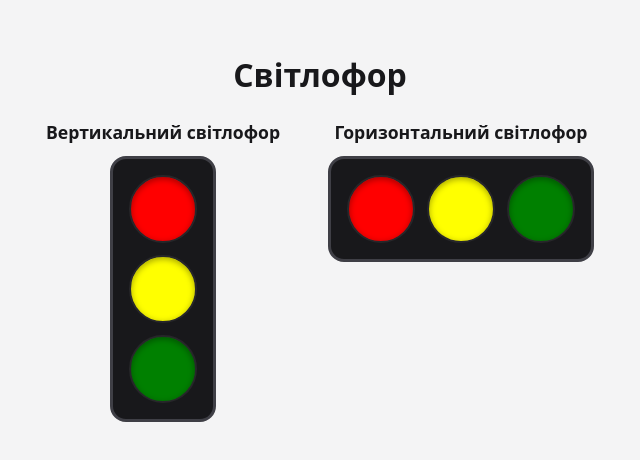
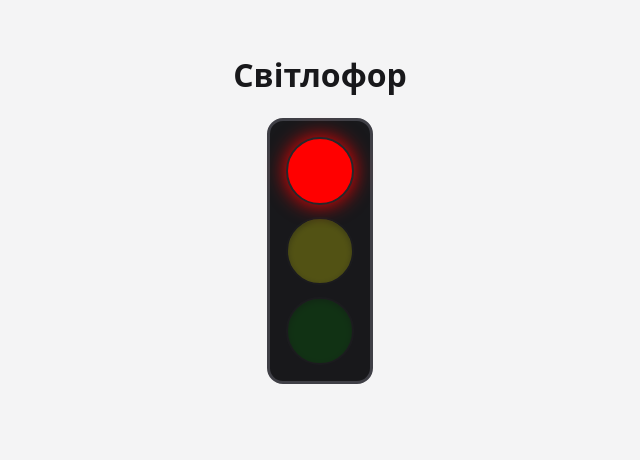
Before and after one commit to Bishop-mstr/frontend-labs, a React (Vite) app: page / in a window 1280 px wide. Shown: the top 460 px of the page, without its empty margins (320-960 px from the left). Built offline with nearby package versions, Linux system fonts and the light colour scheme.

Commit message:
feat: switch to single TrafficLights and add currentSignal state

```diff
--- a/src/App.jsx
+++ b/src/App.jsx
@@ -5,16 +5,7 @@ function App() {
   return (
     <main className="app">
       <h1>Світлофор</h1>
-      <div className="traffic-lights-demo">
-        <section className="traffic-light-card">
-          <h2>Вертикальний світлофор</h2>
-          <TrafficLights orientation="vertical" />
-        </section>
-        <section className="traffic-light-card">
-          <h2>Горизонтальний світлофор</h2>
-          <TrafficLights orientation="horizontal" />
-        </section>
-      </div>
+      <TrafficLights orientation="vertical" />
     </main>
   )
 }
--- a/src/components/Light.css
+++ b/src/components/Light.css
@@ -4,4 +4,9 @@
   border-radius: 50%;
   border: 2px solid #27272a;
   box-shadow: inset 0 2px 6px rgba(0, 0, 0, 0.35);
+  opacity: 0.25;
 }
+
+.light.active {
+  opacity: 1;
+}
--- a/src/components/Light.jsx
+++ b/src/components/Light.jsx
@@ -1,10 +1,15 @@
 import './Light.css'
 
-function Light({ color }) {
+function Light({ color, isActive }) {
+  const activeClass = isActive ? 'active' : ''
+
   return (
     <div
-      className="light"
-      style={{ backgroundColor: color }}
+      className={`light ${activeClass}`}
+      style={{
+        backgroundColor: color,
+        boxShadow: isActive ? '0 0 20px ' + color : undefined,
+      }}
     />
   )
 }
--- a/src/components/TrafficLights.jsx
+++ b/src/components/TrafficLights.jsx
@@ -1,14 +1,16 @@
+import { useState } from 'react'
 import Light from './Light'
 import './TrafficLights.css'
 
 function TrafficLights({ orientation = 'vertical' }) {
+  const [currentSignal] = useState('red')
   const directionClass = orientation === 'horizontal' ? 'horizontal' : 'vertical'
 
   return (
     <div className={`traffic-lights ${directionClass}`}>
-      <Light color="red" />
-      <Light color="yellow" />
-      <Light color="green" />
+      <Light color="red" isActive={currentSignal === 'red'} />
+      <Light color="yellow" isActive={currentSignal === 'yellow'} />
+      <Light color="green" isActive={currentSignal === 'green'} />
     </div>
   )
 }
```
Lines whose indentation alone changed are shown as unchanged.
